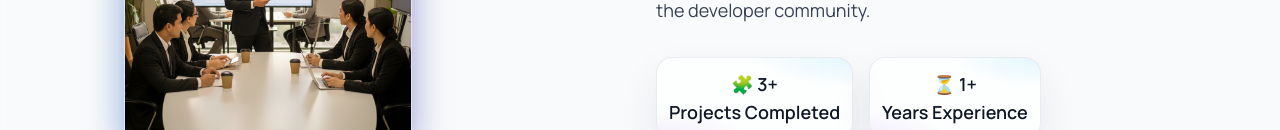
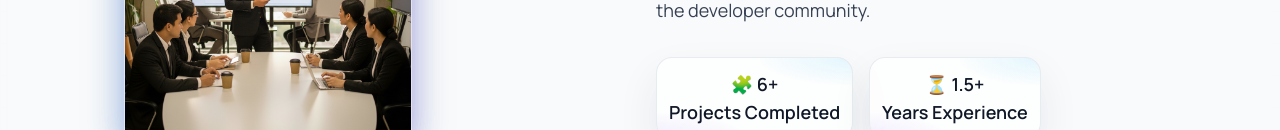
Before and after one commit to swtmohit/portfolio, a Next.js app: page /about in a window 1280 px wide. Shown: the part 822-952 px from the top of the page. Built offline with nearby package versions, Linux system fonts and the light colour scheme.

Commit message:
about page update.

```diff
--- a/src/components/About.tsx
+++ b/src/components/About.tsx
@@ -242,7 +242,7 @@ const About = () => {
                     whileTap={reduceMotion ? undefined : { scale: 0.97 }}
                   >
                     <p className={`text-center text-lg font-semibold ${textPrimary}`}>
-                      🧩 3+
+                      🧩 6+
                       <br />
                       Projects Completed
                     </p>
@@ -259,7 +259,7 @@ const About = () => {
                     whileTap={reduceMotion ? undefined : { scale: 0.97 }}
                   >
                     <p className={`text-center text-lg font-semibold ${textPrimary}`}>
-                      ⏳ 1+
+                      ⏳ 1.5+
                       <br />
                       Years Experience
                     </p>
```
